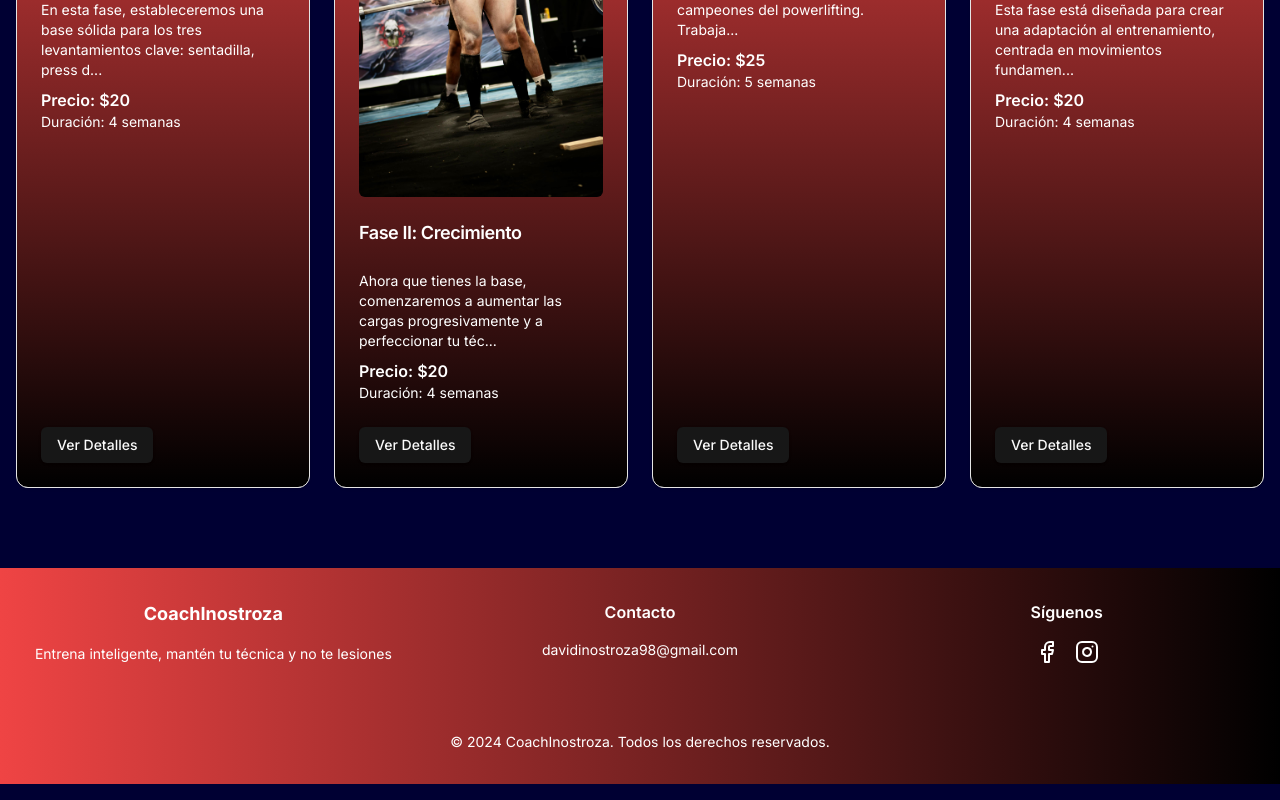
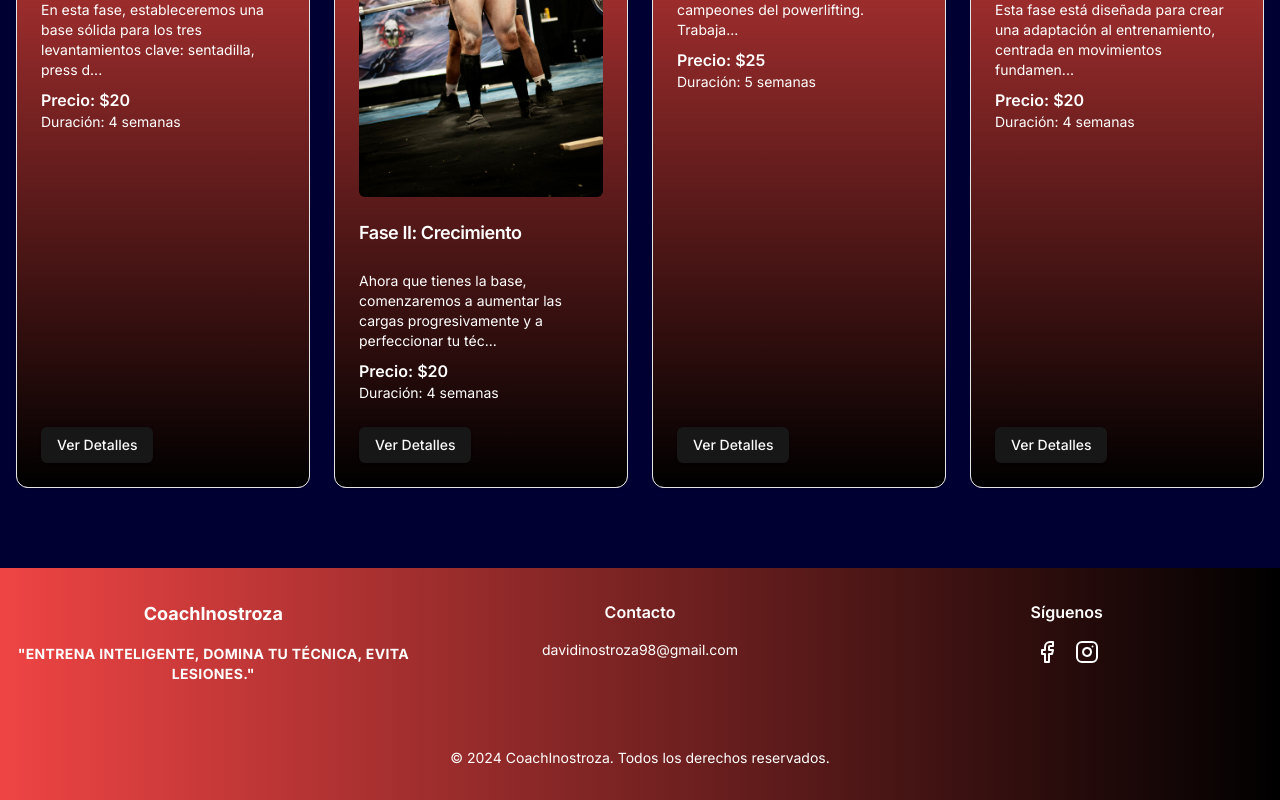
Before and after one commit to pipeaalzamora/Personal-trainer, a Next.js app: page / in a window 1280 px wide. Shown: the part 2985-3785 px from the top of the page. Built offline with nearby package versions, Linux system fonts and the light colour scheme.

Commit message:
cambios en ui

```diff
--- a/app/components/footer.tsx
+++ b/app/components/footer.tsx
@@ -7,7 +7,7 @@ export default function Footer() {
         <div className="grid grid-cols-1 md:grid-cols-3 gap-8">
           <div>
             <h3 className="font-bold text-lg mb-4">CoachInostroza</h3>
-            <p className="text-sm">Entrena inteligente, mantén tu técnica y no te lesiones</p>
+            <p className="text-sm font-bold uppercase tracking-wide">"Entrena inteligente, domina tu técnica, evita lesiones."</p>
           </div>
           <div>
             <h4 className="font-semibold text-md mb-4">Contacto</h4>
--- a/app/layout.tsx
+++ b/app/layout.tsx
@@ -28,8 +28,9 @@ export default function RootLayout({
           </div>
         </nav>
         {children}
+        <Footer/>
       </body>
-  <Footer/>
+
     </html>
   )
 }
```
